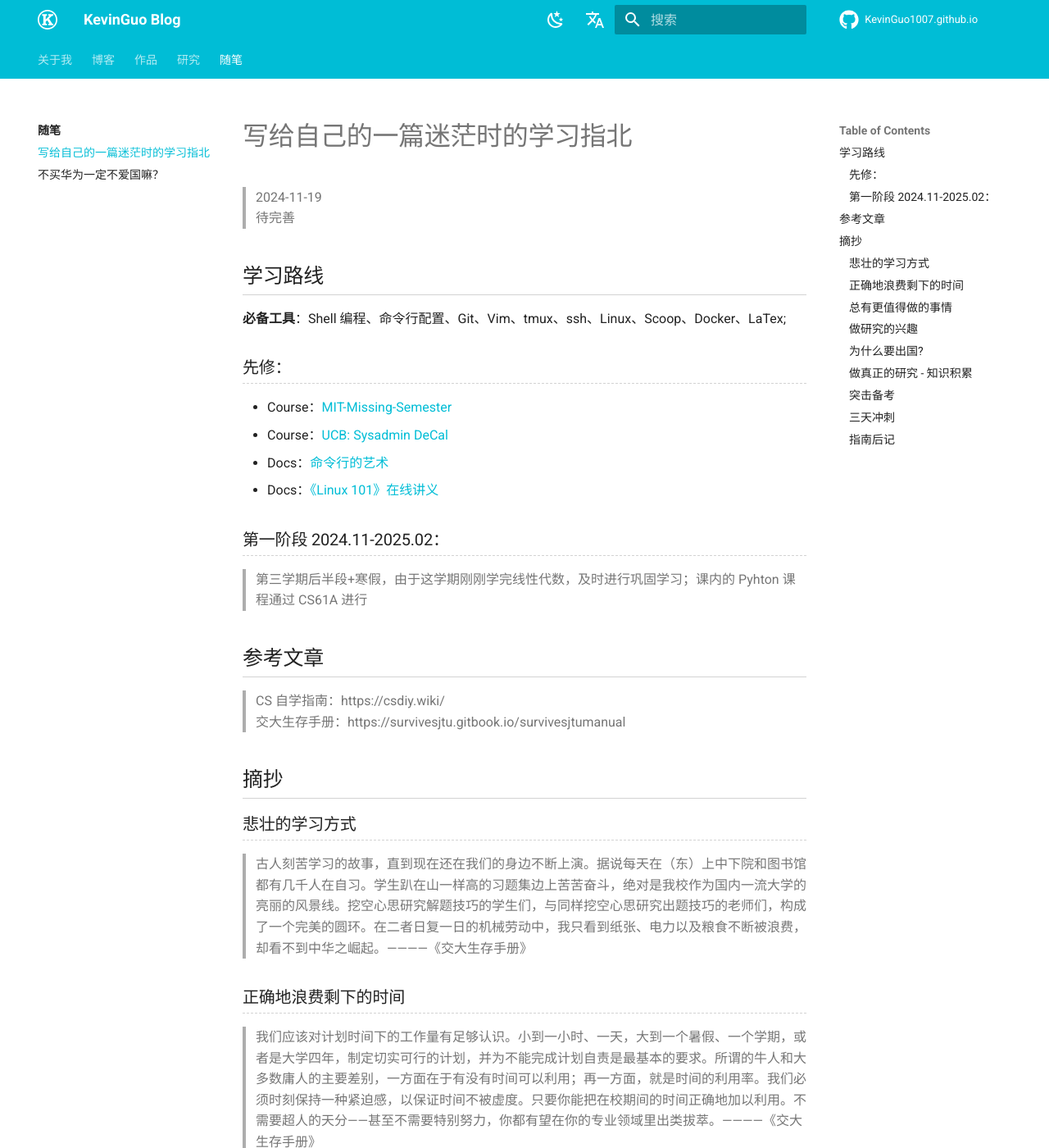
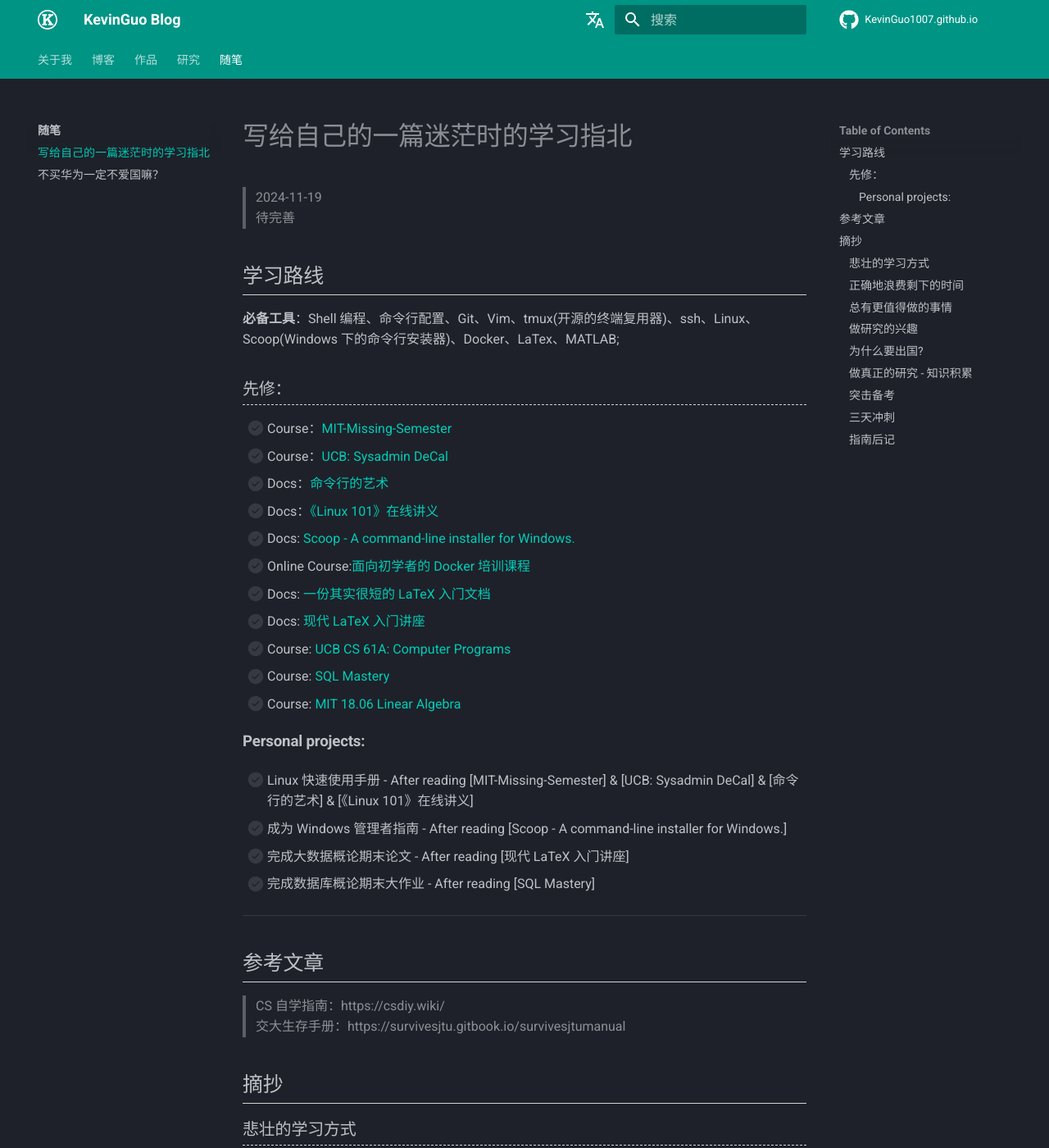
Before and after one commit to KevinGuo1007/KevinGuo1007.github.io, an MkDocs documentation site: the page built from docs/diaries/diary-1.md, in a window 1280 px wide and 1400 px high. Shown: the whole window at 82% size. Built offline with MkDocs 1.6.1 and Material for MkDocs 9.7.7, drawn with Linux system fonts in a browser that asks for light colours; nearby versions of some CDN libraries; library files that are not in the unit come from our copies; comment, search, counter and statistics services are not loaded.

```diff
--- a/docs/diaries/diary-1.md
+++ b/docs/diaries/diary-1.md
@@ -5,18 +5,30 @@
 
 ## 学习路线
 
-**必备工具**：Shell 编程、命令行配置、Git、Vim、tmux、ssh、Linux、Scoop、Docker、LaTex;
+**必备工具**：Shell 编程、命令行配置、Git、Vim、tmux(开源的终端复用器)、ssh、Linux、Scoop(Windows 下的命令行安装器)、Docker、LaTex、MATLAB;
 
 ### 先修：
 
-- Course：[MIT-Missing-Semester](https://csdiy.wiki/%E7%BC%96%E7%A8%8B%E5%85%A5%E9%97%A8/MIT-Missing-Semester/)
-- Course：[UCB: Sysadmin DeCal](https://csdiy.wiki/%E7%BC%96%E7%A8%8B%E5%85%A5%E9%97%A8/DeCal/)
-- Docs：[命令行的艺术](https://github.com/jlevy/the-art-of-command-line/blob/master/README-zh.md)
-- Docs：[《Linux 101》在线讲义](https://101.lug.ustc.edu.cn/)
+- [ ] Course：[MIT-Missing-Semester](https://csdiy.wiki/%E7%BC%96%E7%A8%8B%E5%85%A5%E9%97%A8/MIT-Missing-Semester/)
+- [ ] Course：[UCB: Sysadmin DeCal](https://csdiy.wiki/%E7%BC%96%E7%A8%8B%E5%85%A5%E9%97%A8/DeCal/)
+- [ ] Docs：[命令行的艺术](https://github.com/jlevy/the-art-of-command-line/blob/master/README-zh.md)
+- [ ] Docs：[《Linux 101》在线讲义](https://101.lug.ustc.edu.cn/)
+- [ ] Docs: [Scoop - A command-line installer for Windows.](https://github.com/ScoopInstaller/Scoop)
+- [ ] Online Course:[面向初学者的 Docker 培训课程](https://kodekloud.com/courses/docker-for-the-absolute-beginner/)
+- [ ] Docs: [一份其实很短的 LaTeX 入门文档](https://liam.page/2014/09/08/latex-introduction/)
+- [ ] Docs: [现代 LaTeX 入门讲座](https://github.com/stone-zeng/latex-talk?tab=readme-ov-file)
+- [ ] Course: [UCB CS 61A: Computer Programs](https://www.bilibili.com/video/BV1s3411G7yM/?spm_id_from=333.337.search-card.all.click&vd_source=2b10e0b6e8f94bce87b2b8ef1b7cb42a)
+- [ ] Course: [SQL Mastery](https://www.bilibili.com/video/BV1UE41147KC/?vd_source=2b10e0b6e8f94bce87b2b8ef1b7cb42a)
+- [ ] Course: [MIT 18.06 Linear Algebra](https://www.bilibili.com/video/BV1Pa16YVEmk/?spm_id_from=333.1007.top_right_bar_window_custom_collection.content.click&vd_source=2b10e0b6e8f94bce87b2b8ef1b7cb42a)
 
-### 第一阶段 2024.11-2025.02：
+#### Personal projects:
 
-> 第三学期后半段+寒假，由于这学期刚刚学完线性代数，及时进行巩固学习；课内的 Pyhton 课程通过 CS61A 进行
+- [ ] Linux 快速使用手册 - After reading [MIT-Missing-Semester] & [UCB: Sysadmin DeCal] & [命令行的艺术] & [《Linux 101》在线讲义]
+- [ ] 成为 Windows 管理者指南 - After reading [Scoop - A command-line installer for Windows.]
+- [ ] 完成大数据概论期末论文 - After reading [现代 LaTeX 入门讲座]
+- [ ] 完成数据库概论期末大作业 - After reading [SQL Mastery]
+
+---
 
 ## 参考文章
 
--- a/mkdocs.yml
+++ b/mkdocs.yml
@@ -16,20 +16,24 @@ theme:
   favicon: image/k.svg
   name: material
   palette:
-    # 日间模式
-    - scheme: default
-      primary: cyan
-      accent: cyan
-      toggle:
-        icon: material/weather-night
-        name: 切换至深色模式
-    # 夜间模式
-    - scheme: slate
-      primary: teal
-      accent: teal
-      toggle:
-        icon: material/weather-sunny
-        name: 切换至浅色模式
+    scheme: slate
+    primary: teal
+    accent: teal
+    # # 夜间模式
+    # - scheme: slate
+    #   primary: teal
+    #   accent: teal
+    #   toggle:
+    #     icon: material/weather-sunny
+    #     name: 切换至浅色模式
+    # # 日间模式
+    # - scheme: default
+    #   primary: cyan
+    #   accent: cyan
+    #   toggle:
+    #     icon: material/weather-night
+    #     name: 切换至深色模式
+
   features:
     - navigation.path
     - navigation.tabs
@@ -56,6 +60,8 @@ nav:
       - blog/index.md
       - blog/ARecommendationaboutchoosingLaptopforComputerScienceFreshmen.md
       - blog/MissingSemester.md
+      - blog/computerdesk.md
+      - blog/LaTexStudy.md
   - 作品:
       - work/index.md
       - 影视创作:
@@ -138,39 +144,48 @@ markdown_extensions:
       title: Table of Contents
   # [添加数据表]
   - tables
+  # [添加图标及表情符号]
+  - pymdownx.emoji:
+      emoji_index: !!python/name:material.extensions.emoji.twemoji
+      emoji_generator: !!python/name:material.extensions.emoji.to_svg # [列表]
 
-  # # [数学公式支持]
-  # # https://squidfunk.github.io/mkdocs-material/reference/math/#katex
-  # - pymdownx.arithmatex:
-  #     generic: true
-  # # [图片功能支持]
-  # # https://squidfunk.github.io/mkdocs-material/reference/images/
-  # # 给 Markdown 图片语法后面添加 `{width="300"}` 设置大小
-  # - attr_list
-  # - md_in_html
-  # # [给标题添加链接]
-  # # https://squidfunk.github.io/mkdocs-material/setup/extensions/python-markdown/#+toc.permalink
-  # - toc:
-  #     permalink: true # 固定标题位置为当前位置
-  # # [代码语法高亮]
-  # # https://squidfunk.github.io/mkdocs-material/reference/code-blocks/#code-blocks
-  # # https://squidfunk.github.io/mkdocs-material/setup/extensions/python-markdown-extensions/#highlight
-  # - pymdownx.highlight:
-  #     # 显示行号
-  #     linenums: true
-  #     # 显示编程语言名称
-  #     auto_title: true
-  #     # https://squidfunk.github.io/mkdocs-material/setup/extensions/python-markdown-extensions/#+pymdownx.highlight.line_spans
-  #     line_spans: __span
-  #     # https://squidfunk.github.io/mkdocs-material/setup/extensions/python-markdown-extensions/#+pymdownx.highlight.pygments_lang_class
-  #     pygments_lang_class: true
-  # - pymdownx.inlinehilite
-  # - pymdownx.snippets
-  # - pymdownx.superfences
-  # # [Markdown 提示]
-  # # https://squidfunk.github.io/mkdocs-material/reference/admonitions/
-  # - admonition
-  # - pymdownx.details
+
+  - def_list
+  - pymdownx.tasklist:
+      custom_checkbox:
+        true
+        # # [数学公式支持]
+        # # https://squidfunk.github.io/mkdocs-material/reference/math/#katex
+        # - pymdownx.arithmatex:
+        #     generic: true
+        # # [图片功能支持]
+        # # https://squidfunk.github.io/mkdocs-material/reference/images/
+        # # 给 Markdown 图片语法后面添加 `{width="300"}` 设置大小
+        # - attr_list
+        # - md_in_html
+        # # [给标题添加链接]
+        # # https://squidfunk.github.io/mkdocs-material/setup/extensions/python-markdown/#+toc.permalink
+        # - toc:
+        #     permalink: true # 固定标题位置为当前位置
+        # # [代码语法高亮]
+        # # https://squidfunk.github.io/mkdocs-material/reference/code-blocks/#code-blocks
+        # # https://squidfunk.github.io/mkdocs-material/setup/extensions/python-markdown-extensions/#highlight
+        # - pymdownx.highlight:
+        #     # 显示行号
+        #     linenums: true
+        #     # 显示编程语言名称
+        #     auto_title: true
+        #     # https://squidfunk.github.io/mkdocs-material/setup/extensions/python-markdown-extensions/#+pymdownx.highlight.line_spans
+        #     line_spans: __span
+        #     # https://squidfunk.github.io/mkdocs-material/setup/extensions/python-markdown-extensions/#+pymdownx.highlight.pygments_lang_class
+        #     pygments_lang_class: true
+        # - pymdownx.inlinehilite
+        # - pymdownx.snippets
+        # - pymdownx.superfences
+        # # [Markdown 提示]
+        # # https://squidfunk.github.io/mkdocs-material/reference/admonitions/
+        # - admonition
+        # - pymdownx.details
 
 extra_javascript:
   # [数学公式支持]
```
Also changed, not shown: docs/blog/LaTexStudy.md (added, +275 -0 lines), docs/blog/computerdesk.md (added, +77 -0 lines), docs/image/LaTexStudy/LaTex-001.png (added), docs/image/LaTexStudy/LaTex-002.png (added), docs/image/LaTexStudy/LaTex-003.png (added), docs/image/LaTexStudy/LaTex-004.png (added), docs/image/LaTexStudy/LaTex-005.png (added), docs/image/LaTexStudy/LaTex-006.png (added), docs/image/LaTexStudy/LaTex-008.png (added), docs/image/LaTexStudy/LaTex-009.png (added), docs/image/LaTexStudy/LaTex-010.png (added), docs/image/LaTexStudy/LaTex-011.png (added), docs/image/LaTexStudy/LaTex-012.png (added), docs/image/LaTexStudy/LaTex-013.png (added), 4 more files.
